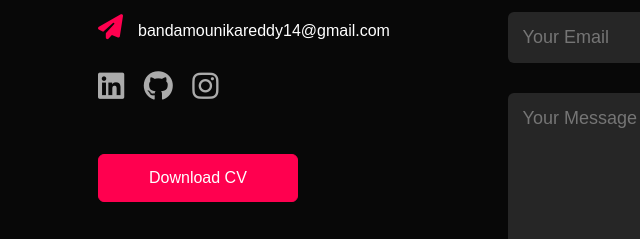
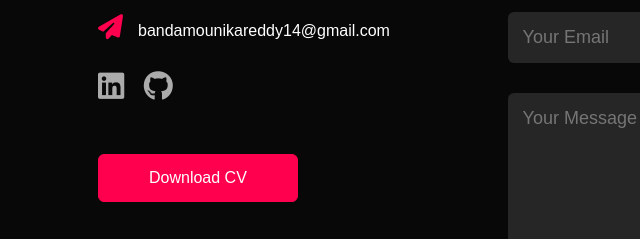
Before and after one commit to mounikaprojects14/portfolio-mounika-reddy-banda, a plain HTML site: page index.html in a window 1280 px wide. Shown: the part 2530-2769 px from the top of the page, 30-670 px from the left. Drawn offline with Linux system fonts and the light colour scheme.

Commit message:
updated index.html

```diff
--- a/index.html
+++ b/index.html
@@ -247,7 +247,7 @@
                     <div class="social-icons">
                         <a href="https://www.linkedin.com/in/mounikareddy14/" target="_blank"><i class="fa-brands fa-linkedin"></i></a>
                         <a href="https://github.com/mounikaprojects14" target="_blank"><i class="fa-brands fa-github"></i></a>
-                        <a href=""><i class="fa-brands fa-instagram"></i></a>
+                        <!-- <a href=""><i class="fa-brands fa-instagram"></i></a> -->
                     </div>
 
                     <a href="images/MounikaReddyBanda_GCP_DE.pdf"  download target="_blank" class="btn btn2">Download CV</br></a>
```
